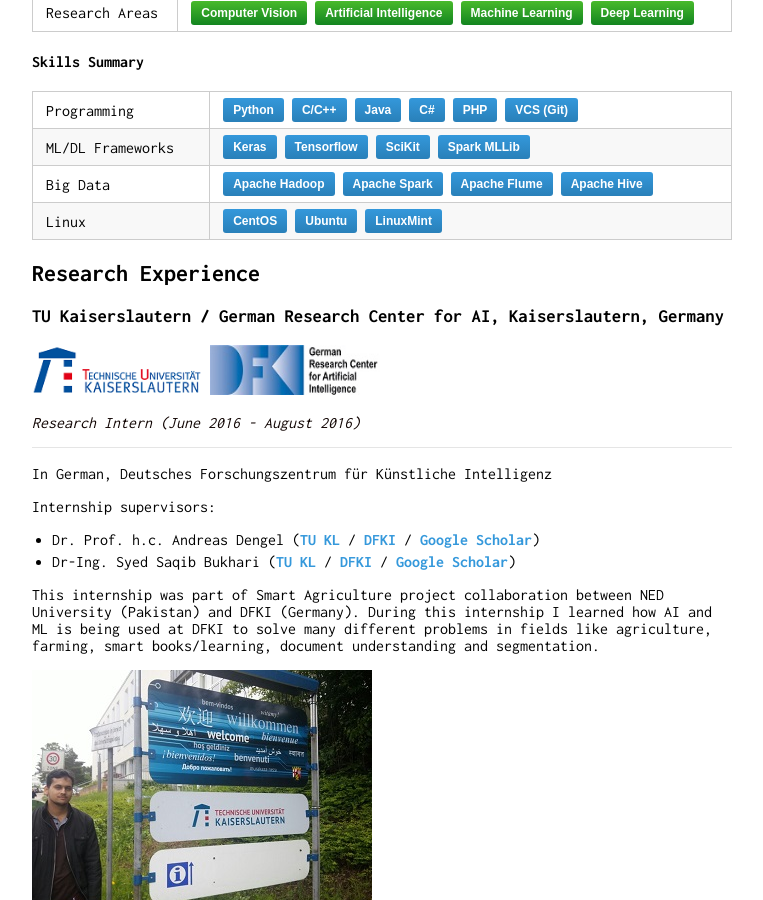
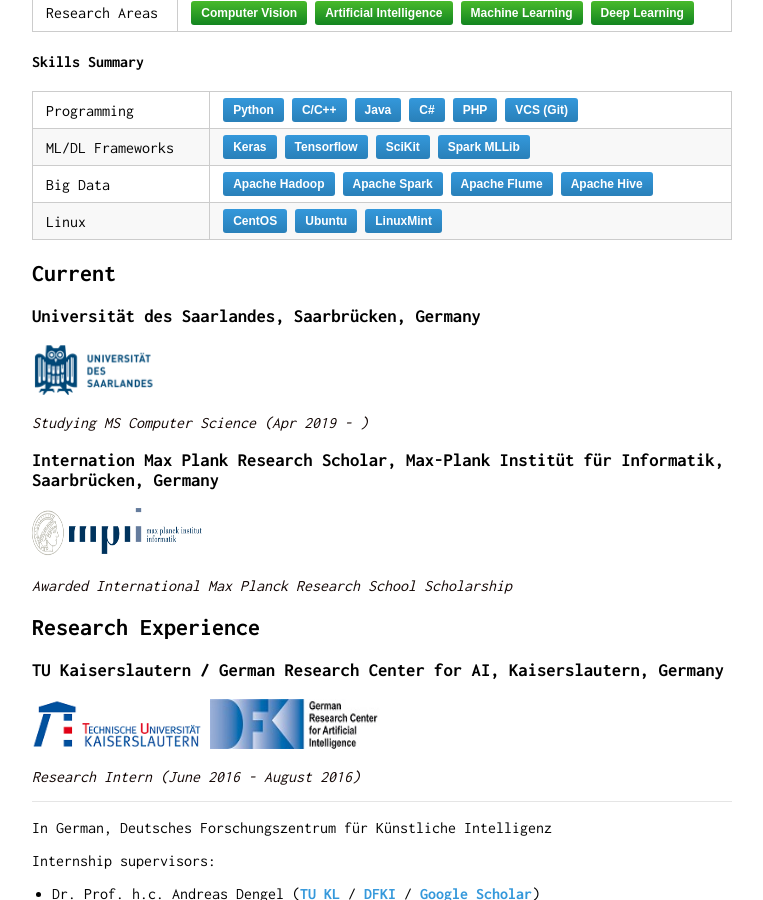
Before and after one commit to muhammadyaseen/muhammadyaseen.github.io, a Jekyll site: the page built from index.md, in a window 1280 px wide and 900 px high, scrolled down 367 px. Shown: the whole window, without its empty margins (258-1021 px from the left). Built offline with Jekyll 4.4.1, drawn with Linux system fonts in a browser that asks for light colours.

Commit message:
added UdS and MPI info

```diff
--- a/index.md
+++ b/index.md
@@ -20,6 +20,18 @@
 ML/DL Frameworks      | <button class="skill-badge-blue">Keras</button> <button class="skill-badge-blue">Tensorflow</button> <button class="skill-badge-blue">SciKit</button> <button class="skill-badge-blue">Spark MLLib</button>
 Big Data        | <button class="skill-badge-blue">Apache Hadoop</button> <button class="skill-badge-blue">Apache Spark</button> <button class="skill-badge-blue">Apache Flume</button> <button class="skill-badge-blue">Apache Hive</button>
 Linux        | <button class="skill-badge-blue">CentOS</button> <button class="skill-badge-blue">Ubuntu</button> <button class="skill-badge-blue">LinuxMint</button>
+
+## Current
+### Universität des Saarlandes, Saarbrücken, Germany
+<img style="width: 170px; height: 50px;" src="./images/logo_uds.png">
+
+<span class="jobposition">Studying MS Computer Science (Apr 2019 - )</span>
+
+### Internation Max Plank Research Scholar, Max-Plank Institüt für Informatik, Saarbrücken, Germany
+<img style="width: 170px; height: 50px;" src="./images/mpiinf.png">
+
+<span class="jobposition">Awarded International Max Planck Research School Scholarship</span>
+
 
 ## Research Experience
 ### TU Kaiserslautern / German Research Center for AI, Kaiserslautern, Germany
```
Also changed, not shown: images/logo_uds.png (added), images/mpiinf.png (added).
